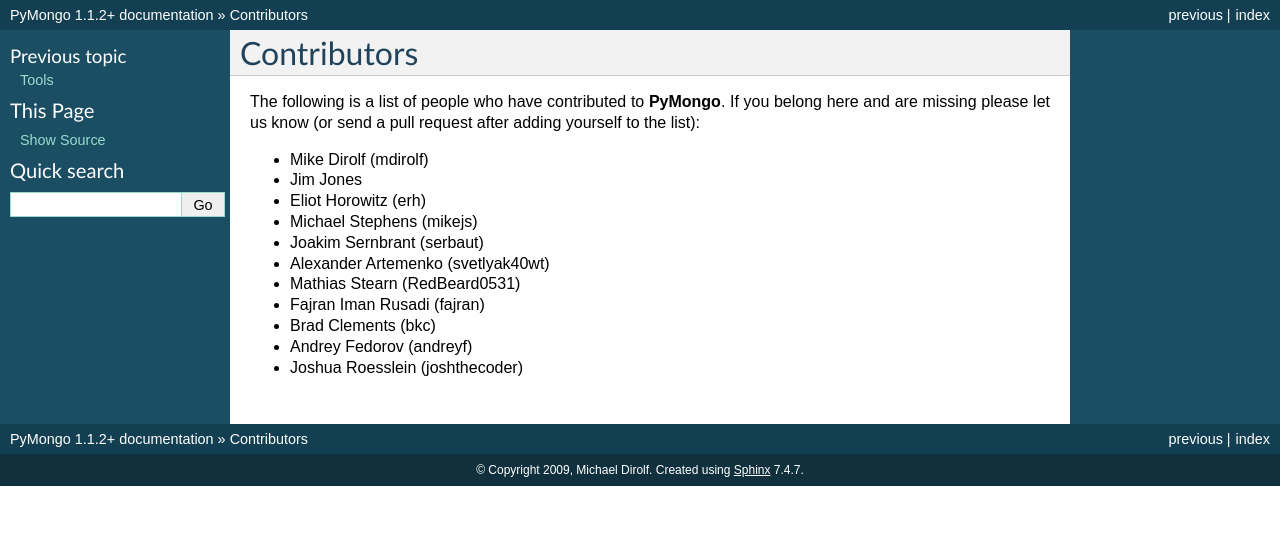
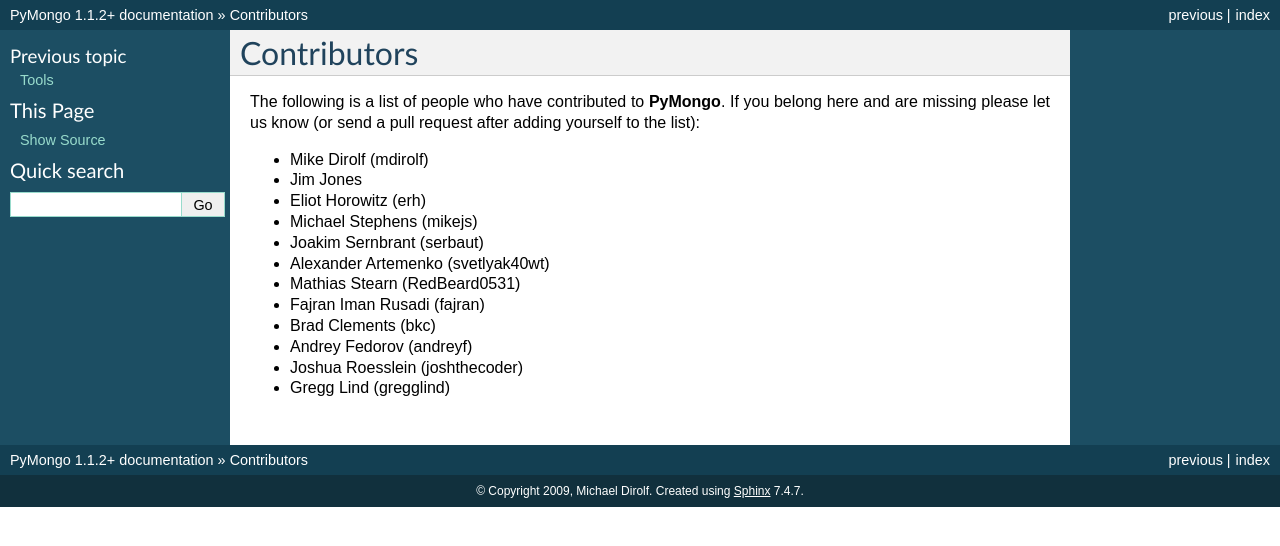
Before and after one commit to mongodb/mongo-python-driver, a Sphinx documentation site: the page built from doc/contributors.rst, in a window 1280 px wide. Shown: the top 546 px of the page. Built offline with Sphinx 7.4.7, drawn with Linux system fonts in a browser that asks for light colours.

Commit message:
added Gregg Lind to contributors list

```diff
--- a/doc/contributors.rst
+++ b/doc/contributors.rst
@@ -15,3 +15,4 @@
 - Brad Clements (bkc)
 - Andrey Fedorov (andreyf)
 - Joshua Roesslein (joshthecoder)
+- Gregg Lind (gregglind)
```
